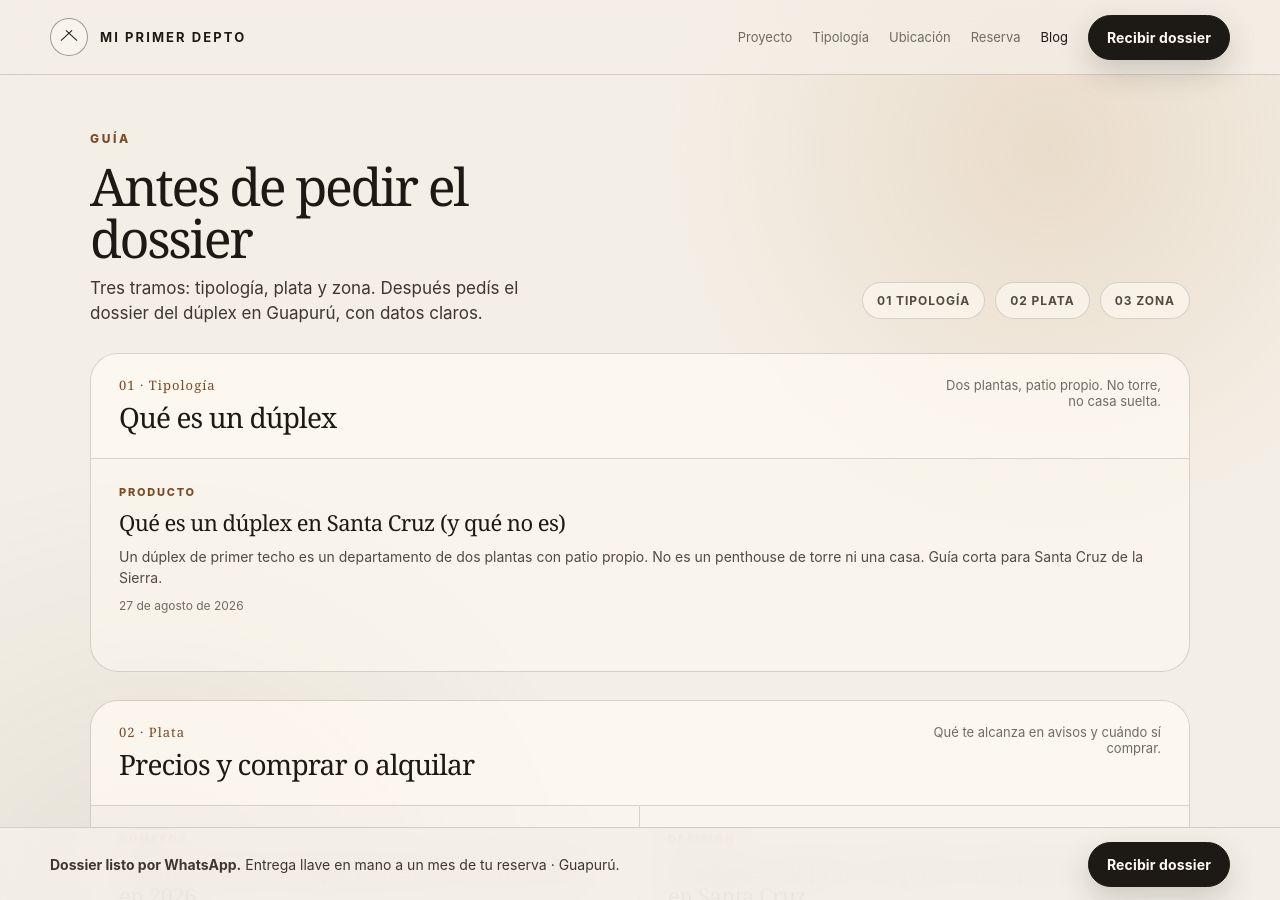
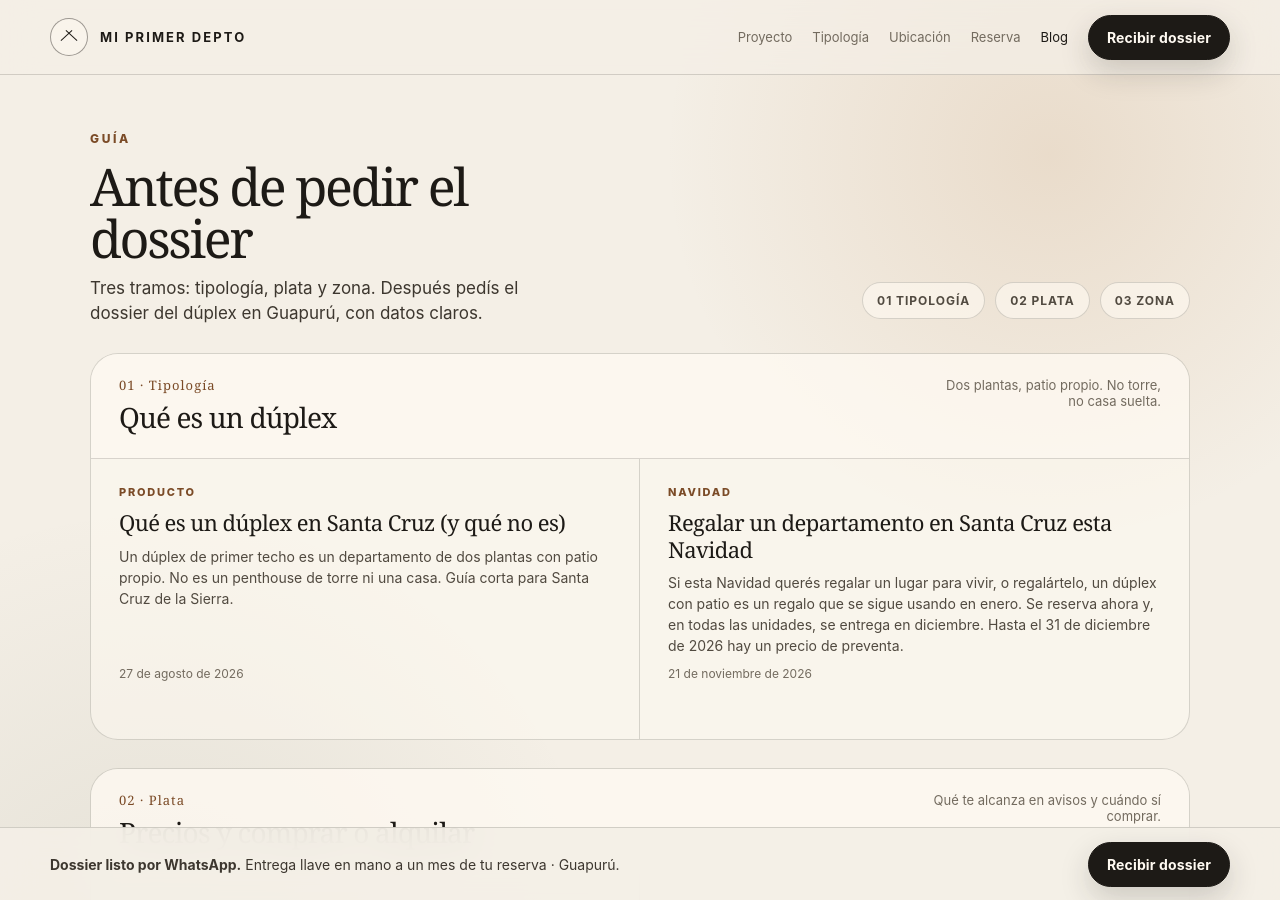
Before and after one commit to juanmanuelramallo/miprimerdepto, a Jekyll site: the page built from blog.md, in a window 1280 px wide and 900 px high. Built offline with Jekyll 4.4.1, drawn with Linux system fonts in a browser that asks for light colours.

Commit message:
Prepare the Christmas post for publication
Drop noindex, set the date to 21 November 2026, and add the post to the blog Guía and llms.txt. No list price.

```diff
--- a/_layouts/blog.html
+++ b/_layouts/blog.html
@@ -11,6 +11,7 @@
     {% if post.url == '/blog/comprar-o-alquilar-departamento-santa-cruz/' %}{% assign p_compra = post %}{% endif %}
     {% if post.url == '/blog/donde-comprar-departamento-santa-cruz/' %}{% assign p_donde = post %}{% endif %}
     {% if post.url == '/blog/que-es-un-condominio-en-santa-cruz/' %}{% assign p_condo = post %}{% endif %}
+    {% if post.url == '/blog/regalar-departamento-navidad-santa-cruz/' %}{% assign p_navidad = post %}{% endif %}
   {% endfor %}
   <main class="page guia">
     <div class="wrap">
@@ -35,13 +36,21 @@
           </div>
           <p class="hint">Dos plantas, patio propio. No torre, no casa suelta.</p>
         </div>
-        <div class="rail-cards one">
+        <div class="rail-cards">
           {% if p_duplex %}
           <a class="card" href="{{ p_duplex.url }}">
             <span class="tag">Producto</span>
             <h3>{{ p_duplex.title }}</h3>
             <p>{{ p_duplex.description }}</p>
             <span class="meta">{% if p_duplex.date_label %}{{ p_duplex.date_label }}{% else %}{{ p_duplex.date | date: "%d/%m/%Y" }}{% endif %}</span>
+          </a>
+          {% endif %}
+          {% if p_navidad %}
+          <a class="card" href="{{ p_navidad.url }}">
+            <span class="tag">Navidad</span>
+            <h3>{{ p_navidad.title }}</h3>
+            <p>{{ p_navidad.description }}</p>
+            <span class="meta">{% if p_navidad.date_label %}{{ p_navidad.date_label }}{% else %}{{ p_navidad.date | date: "%d/%m/%Y" }}{% endif %}</span>
           </a>
           {% endif %}
         </div>
--- a/llms.txt
+++ b/llms.txt
@@ -13,6 +13,7 @@ Mi Primer Depto es la landing del Condominio Guapurú. Unidades dúplex de dos p
 - [Conviene comprar o alquilar un departamento en Santa Cruz](https://miprimerdepto.com.bo/blog/comprar-o-alquilar-departamento-santa-cruz/)
 - [Dónde comprar un departamento en Santa Cruz](https://miprimerdepto.com.bo/blog/donde-comprar-departamento-santa-cruz/)
 - [Qué es un condominio en Santa Cruz](https://miprimerdepto.com.bo/blog/que-es-un-condominio-en-santa-cruz/)
+- [Regalar un departamento en Santa Cruz esta Navidad](https://miprimerdepto.com.bo/blog/regalar-departamento-navidad-santa-cruz/)
 
 ## FAQ
 
```
Also changed, not shown: _posts/2026-11-21-regalar-departamento-navidad-santa-cruz.md (renamed from _posts/2026-11-15-regalar-departamento-navidad-santa-cruz.md, +1 -3 lines).
